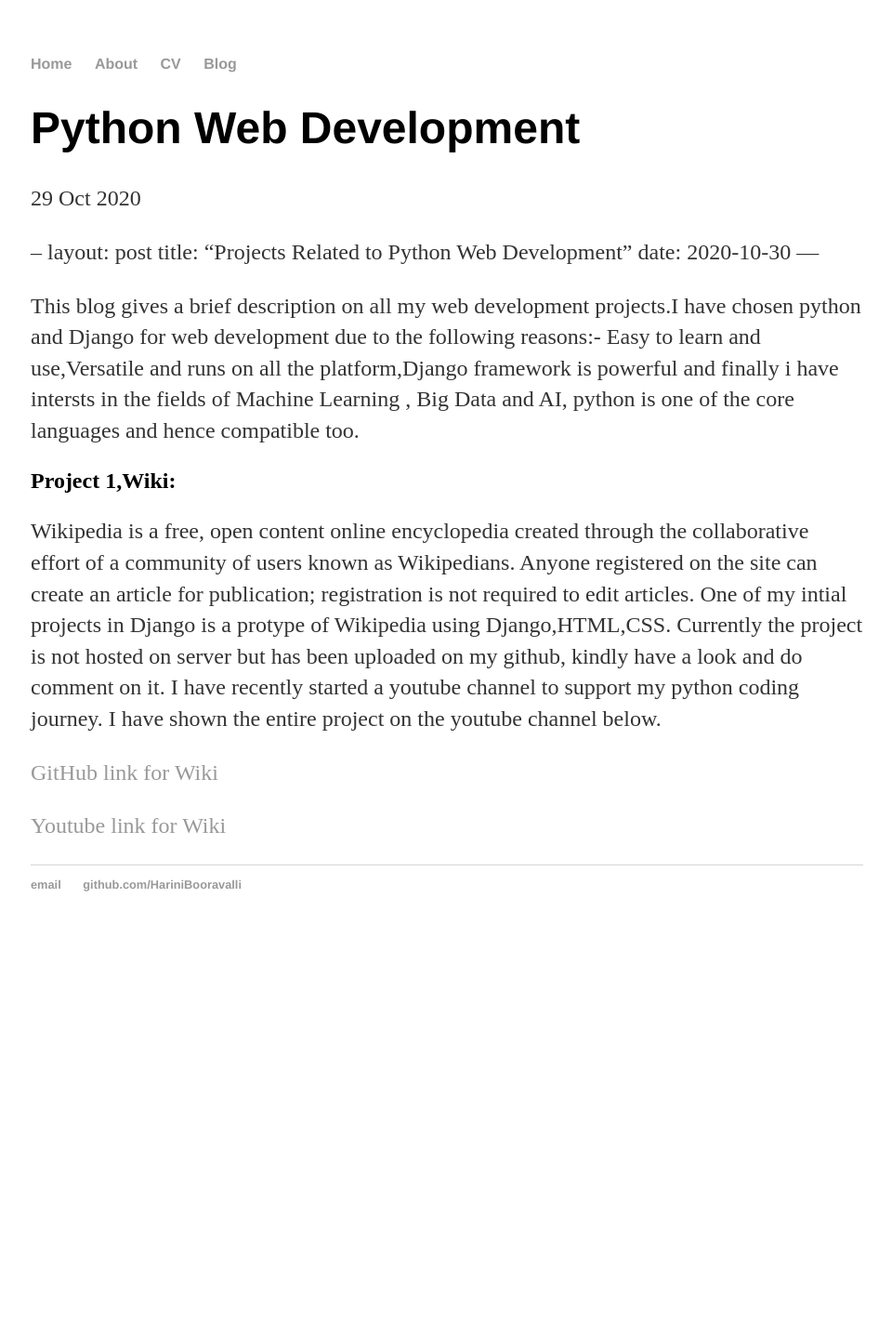
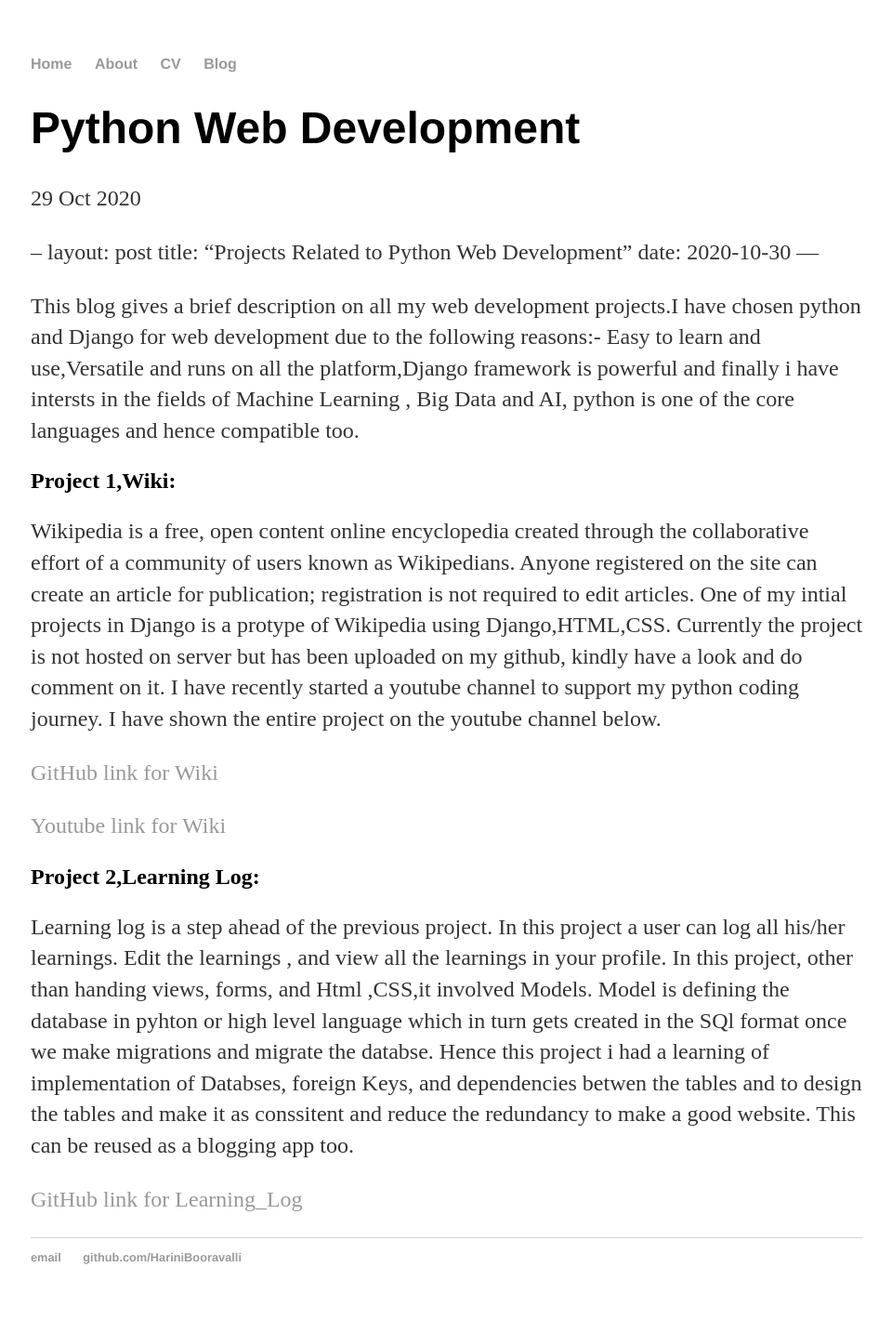
Before and after one commit to HariniBooravalli/HariniBooravalli.github.io, a Jekyll site: the page built from _posts/2020-10-29-Python-Web-Development.md, in a window 1280 px wide. Shown: the whole page at 93% size, without its empty margins (159-1119 px from the left). Built offline with Jekyll 4.4.1, drawn with Linux system fonts in a browser that asks for light colours; our own code applies the rules of GitHub Pages for plain Markdown files; Markdown is read by kramdown in place of the engine named in the settings; before the commit the page ends 1019 px from its top, so only the background shows below that.

Commit message:
Update 2020-10-29-Python-Web-Development.md

```diff
--- a/_posts/2020-10-29-Python-Web-Development.md
+++ b/_posts/2020-10-29-Python-Web-Development.md
@@ -19,3 +19,15 @@ I have shown the entire project on the youtube channel below.
 [GitHub link for Wiki](https://github.com/me50/HariniBooravalli/tree/web50-project1-2020-wiki)
 
 [Youtube link for Wiki](https://www.youtube.com/watch?v=hIQ15YoZ_nE&feature=youtu.be)
+
+## Project 2,Learning Log:
+
+Learning log is a step ahead of the previous project.
+In this project a user can log all his/her learnings. Edit the learnings , and view all the learnings in your profile.
+In this project, other than handing views, forms, and Html ,CSS,it involved Models.
+Model is defining the database in pyhton or high level language which in turn gets created in the SQl format once we make migrations and migrate the databse.
+Hence this project i had a learning of implementation of Databses, foreign Keys, and dependencies betwen the tables and to design the tables and make it as conssitent
+and reduce the redundancy to make a good website.
+This can be reused as a blogging app too.
+
+[GitHub link for Learning_Log](https://github.com/HariniBooravalli/Learning_Log)
```
